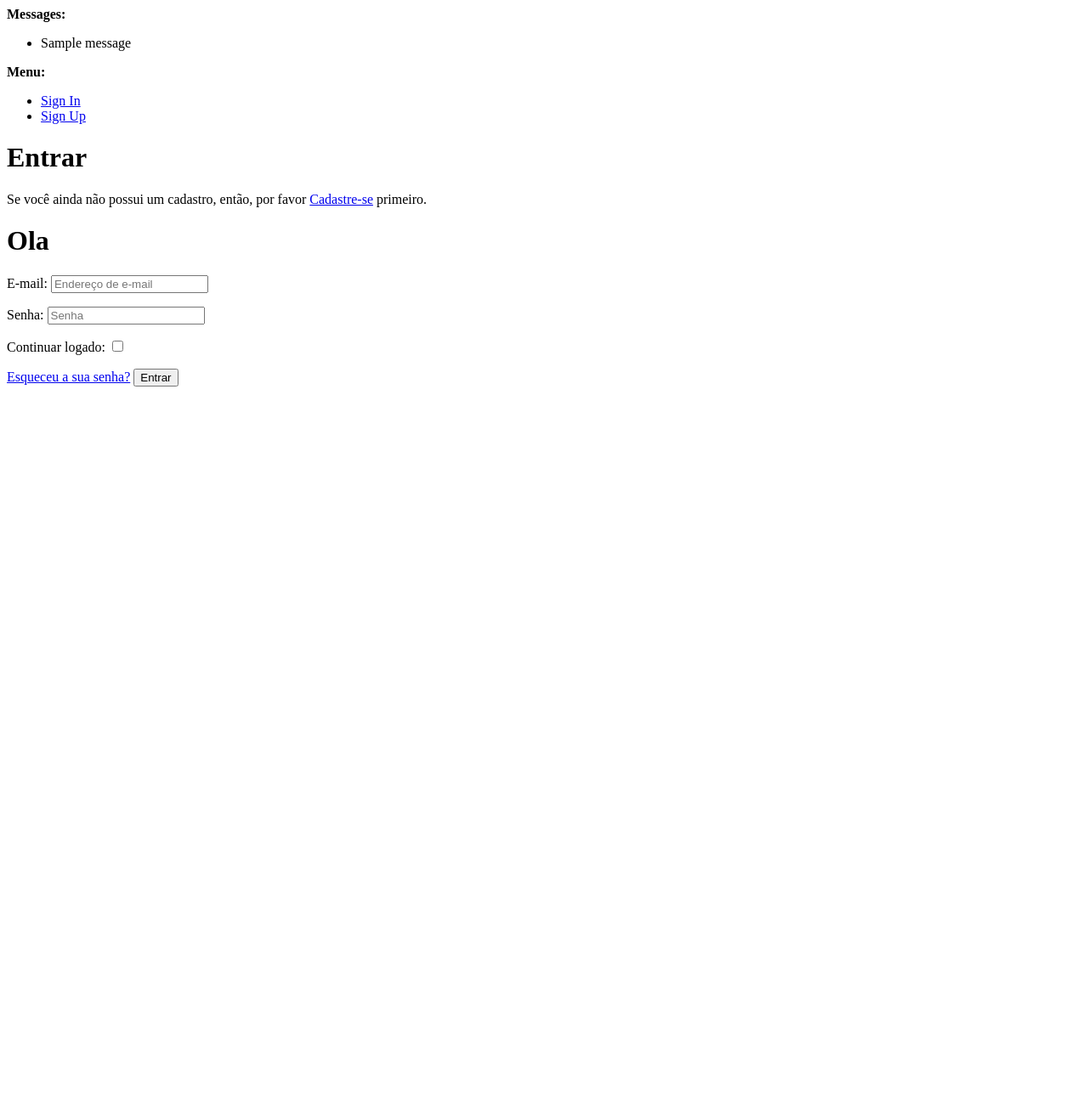
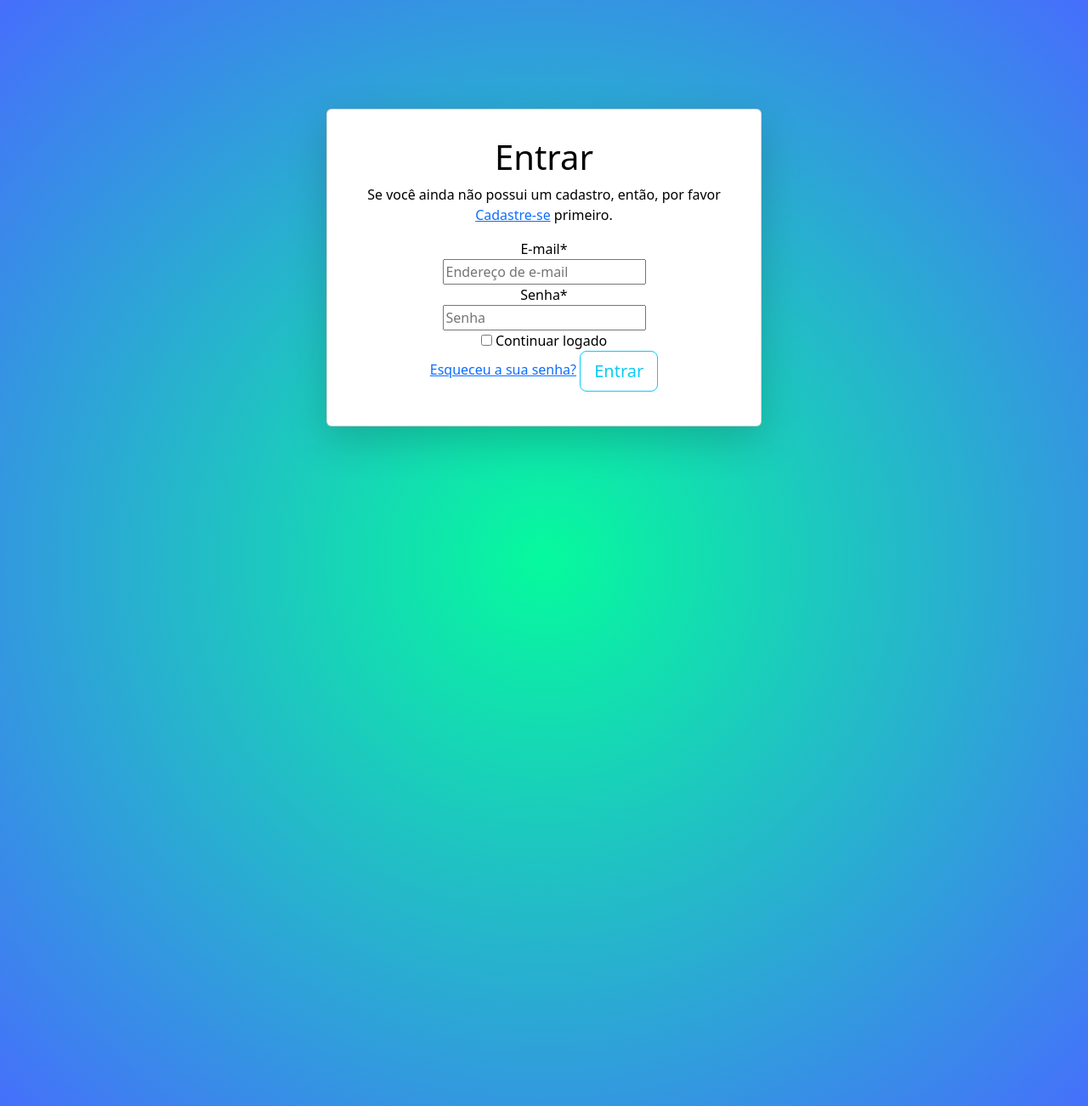
Before and after one commit to sajous/Lupus, a Django app: page /login/ in a window 1280 px wide. Shown: the top 1302 px of the page at 85% size. Before the commit the page ends 455 px from the top, so only its background shows below. Run offline with Django 4.2, Linux system fonts and the light colour scheme; one stand-in notice (Sample message) is shown; some libraries are stand-ins or nearby versions.

Commit message:
Pesonalizado Pagina de Login

```diff
--- /dev/null
+++ b/static/css/style.css
@@ -0,0 +1,17 @@
+body{
+    background: rgb(6,250,157);
+    background: radial-gradient(circle, rgba(6,250,157,1) 0%, rgba(70,110,252,1) 100%);
+    color: black;
+}
+
+
+.organizar{
+    text-align: center;
+    padding-left: 20%;
+    padding-top: 10%;
+    padding-right: 20%;
+    padding-bottom: 40%;
+    margin-left: 10%;
+    margin-right: 10%;
+    margin-bottom: 20%;
+}
--- a/templates/account/base.html
+++ b/templates/account/base.html
@@ -1,40 +1,25 @@
+{% load static %}
+{% load crispy_forms_tags %}
 <!DOCTYPE html>
 <html>
-  <head>
+<head>
+    <!--Bootstrap 5-->
+    <link href="https://cdn.jsdelivr.net/npm/bootstrap@5.2.0-beta1/dist/css/bootstrap.min.css" rel="stylesheet" integrity="sha384-0evHe/X+R7YkIZDRvuzKMRqM+OrBnVFBL6DOitfPri4tjfHxaWutUpFmBp4vmVor" crossorigin="anonymous">
+    <!--Meu Css Personalizado-->
+    <link rel="stylesheet" href="{% static 'css/style.css' %}">
     <title>{% block head_title %}{% endblock %}</title>
-    {% block extra_head %}
-    {% endblock %}
+
   </head>
   <body>
     {% block body %}
-
-    {% if messages %}
-    <div>
-      <strong>Messages:</strong>
-      <ul>
-        {% for message in messages %}
-        <li>{{message}}</li>
-        {% endfor %}
-      </ul>
-    </div>
-    {% endif %}
-
-    <div>
-      <strong>Menu:</strong>
-      <ul>
-        {% if user.is_authenticated %}
-        <li><a href="{% url 'account_email' %}">Change E-mail</a></li>
-        <li><a href="{% url 'account_logout' %}">Sign Out</a></li>
-        {% else %}
-        <li><a href="{% url 'account_login' %}">Sign In</a></li>
-        <li><a href="{% url 'account_signup' %}">Sign Up</a></li>
-        {% endif %}
-      </ul>
-    </div>
     {% block content %}
     {% endblock %}
     {% endblock %}
     {% block extra_body %}
     {% endblock %}
+
+    <!--JS Bootstrap-->
+    <script src="https://cdn.jsdelivr.net/npm/@popperjs/core@2.11.5/dist/umd/popper.min.js" integrity="sha384-Xe+8cL9oJa6tN/veChSP7q+mnSPaj5Bcu9mPX5F5xIGE0DVittaqT5lorf0EI7Vk" crossorigin="anonymous"></script>
+    <script src="https://cdn.jsdelivr.net/npm/bootstrap@5.2.0-beta1/dist/js/bootstrap.min.js" integrity="sha384-kjU+l4N0Yf4ZOJErLsIcvOU2qSb74wXpOhqTvwVx3OElZRweTnQ6d31fXEoRD1Jy" crossorigin="anonymous"></script>
   </body>
 </html>
--- a/templates/account/login.html
+++ b/templates/account/login.html
@@ -1,4 +1,5 @@
 {% extends "account/base.html" %}
+{% load crispy_forms_tags %} ## Carregando a biblioteca
 
 {% load i18n %}
 {% load account socialaccount %}
@@ -6,6 +7,10 @@
 {% block head_title %}{% trans "Sign In" %}{% endblock %}
 
 {% block content %}
+
+<div class="organizar">
+  <div class="card shadow-lg p-3 mb-5 rounded" style="background-color:#ffffff;">
+    <div class="card-body">
 
 <h1>{% trans "Sign In" %}</h1>
 
@@ -33,15 +38,16 @@ for a {{ site_name }} account and sign in below:{% endblocktrans %}</p>
 <a href="{{ signup_url }}">sign up</a> first.{% endblocktrans %}</p>
 {% endif %}
 
-<form class="login" method="POST" action="{% url 'account_login' %}">
-  <h1>Ola</h1>
+<form class="login form-label" method="POST" action="{% url 'account_login' %}">
   {% csrf_token %}
-  {{ form.as_p }}
+  {{ form|crispy }}
   {% if redirect_field_value %}
   <input type="hidden" name="{{ redirect_field_name }}" value="{{ redirect_field_value }}" />
   {% endif %}
   <a class="button secondaryAction" href="{% url 'account_reset_password' %}">{% trans "Forgot Password?" %}</a>
-  <button class="primaryAction" type="submit">{% trans "Sign In" %}</button>
+  <button class="btn btn-outline-info btn-lg" type="submit">{% trans "Sign In" %}</button>
 </form>
-
+</div>
+</div>
+</div>
 {% endblock %}
```
Also changed, not shown: mysite/settings.py (+9 -0 lines).
